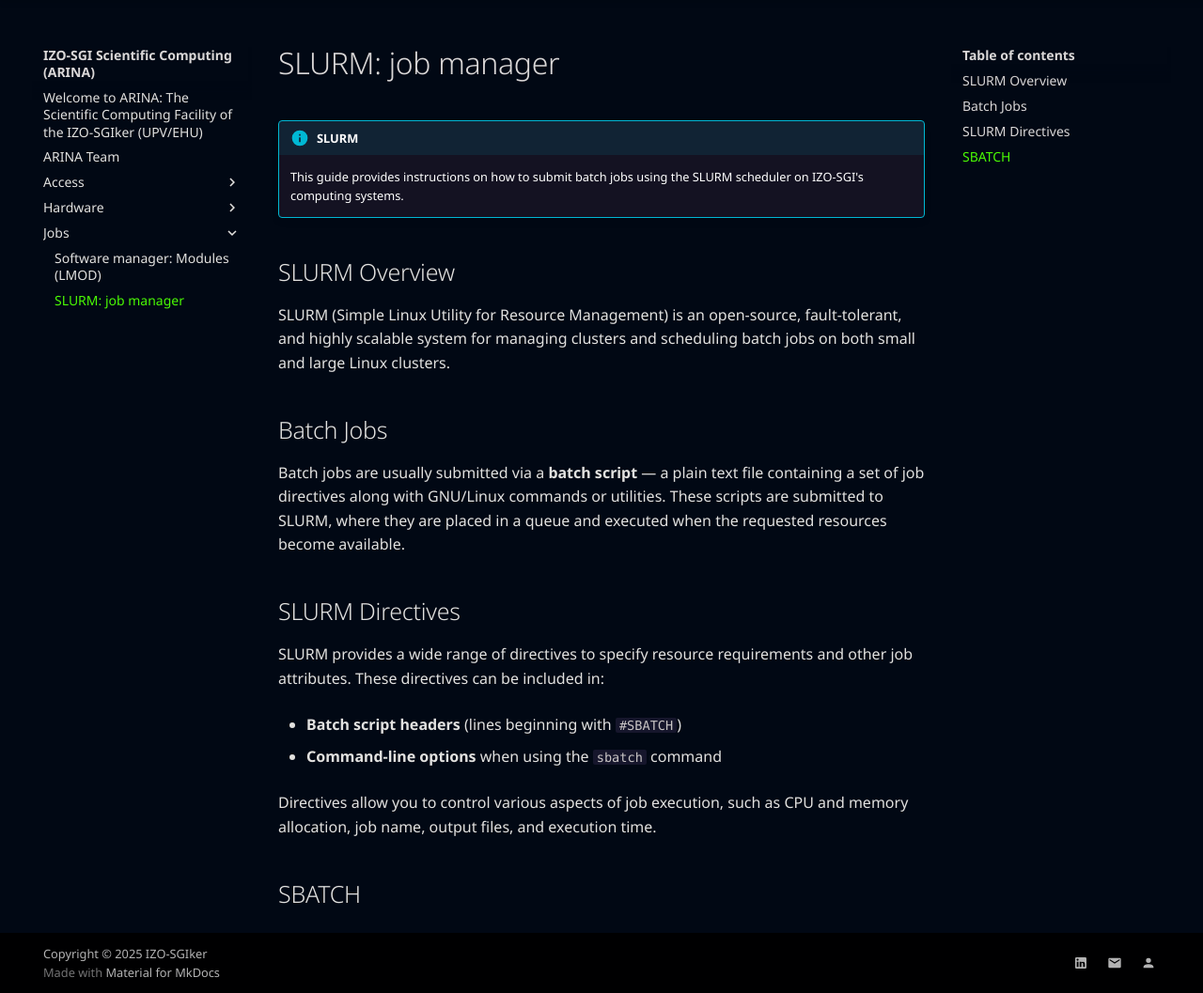
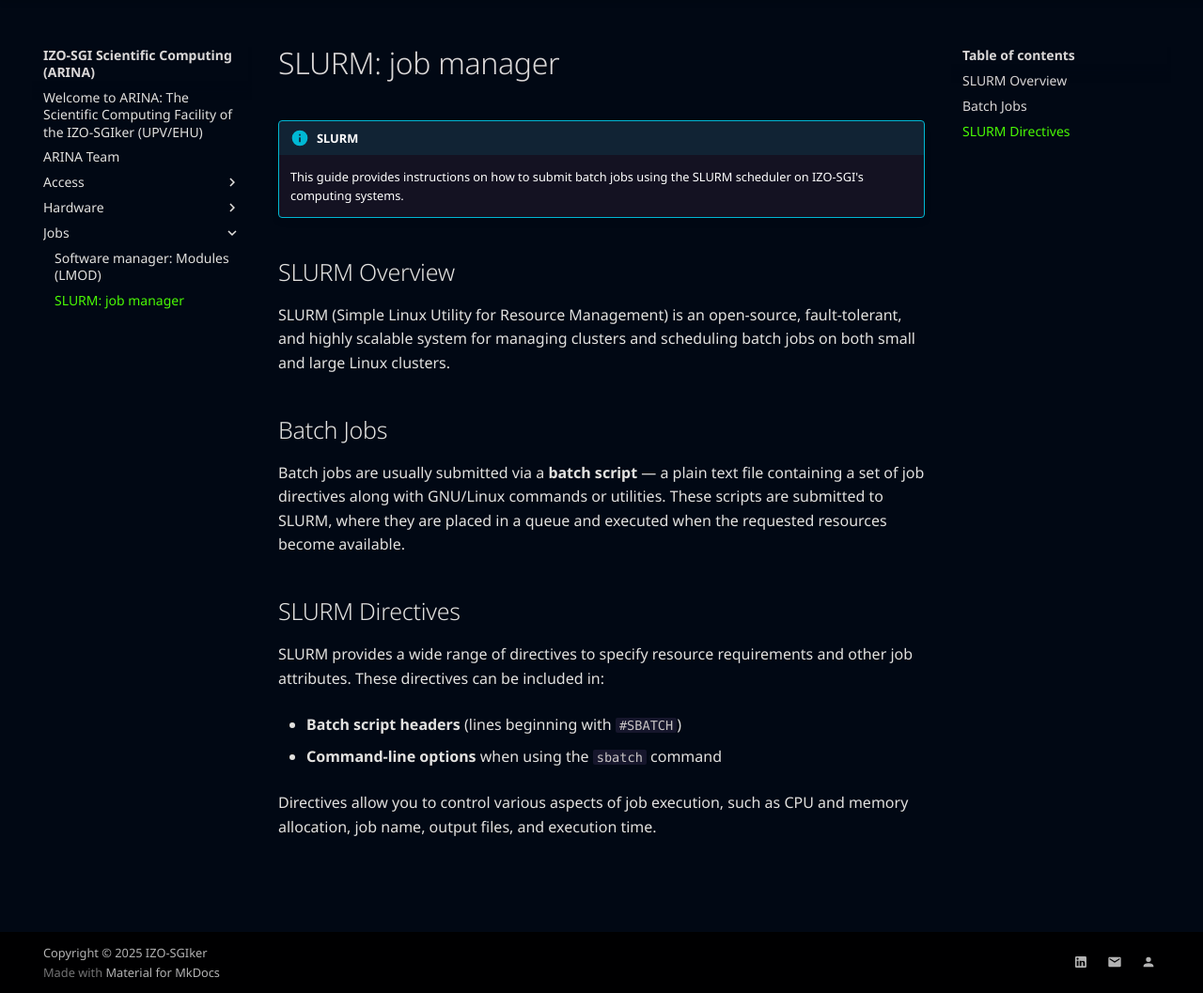
Before and after one commit to izosgi/izosgi-mkdocs, an MkDocs documentation site: the page built from docs/Jobs/slurm.md, in a window 1280 px wide and 1109 px high, cut to the strip 52-1109 px from the top of the window. Shown: the whole strip at 94% size. Built offline with MkDocs 1.6.1 and Material for MkDocs 9.7.7, drawn with Linux system fonts in a browser that asks for light colours; some web fonts are replaced.

Commit message:
Delete batch line

```diff
--- a/docs/Jobs/slurm.md
+++ b/docs/Jobs/slurm.md
@@ -20,5 +20,3 @@ SLURM provides a wide range of directives to specify resource requirements and o
 - **Command-line options** when using the `sbatch` command
 
 Directives allow you to control various aspects of job execution, such as CPU and memory allocation, job name, output files, and execution time.
-
-## SBATCH
```
